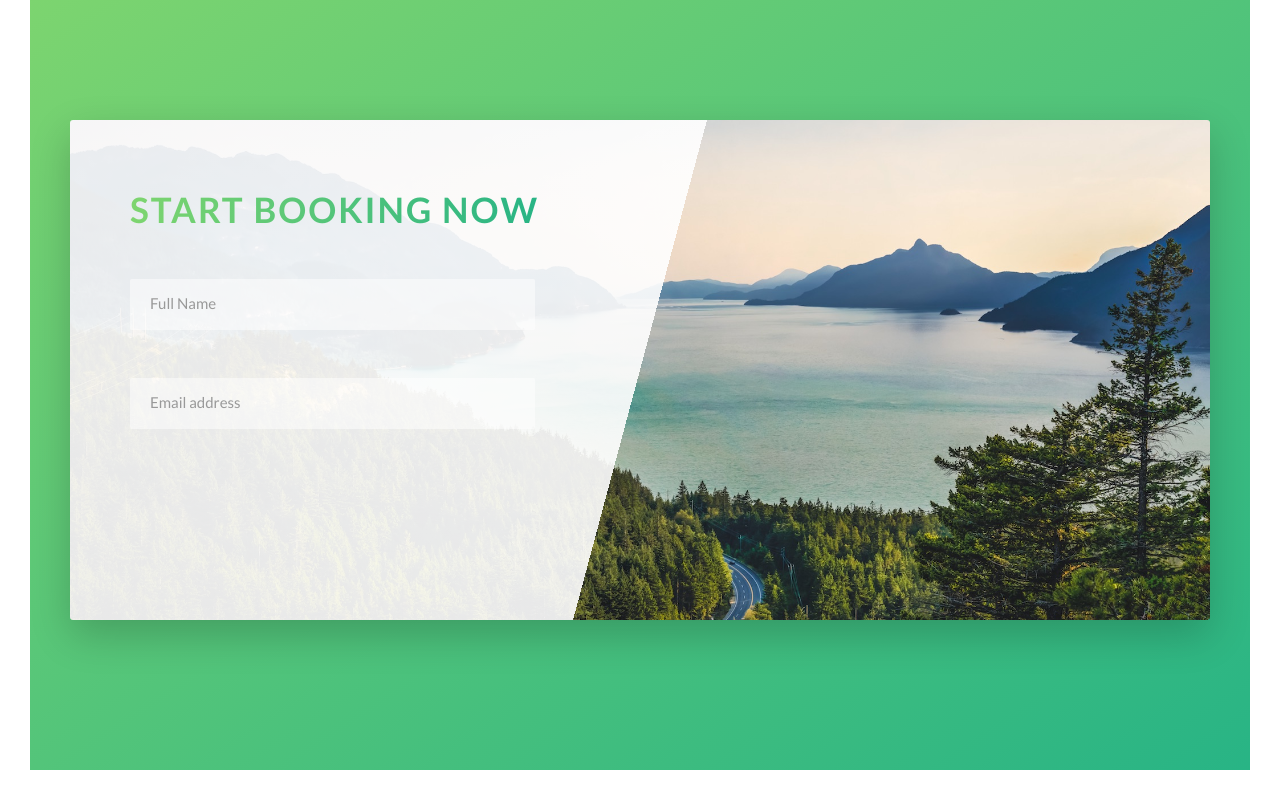
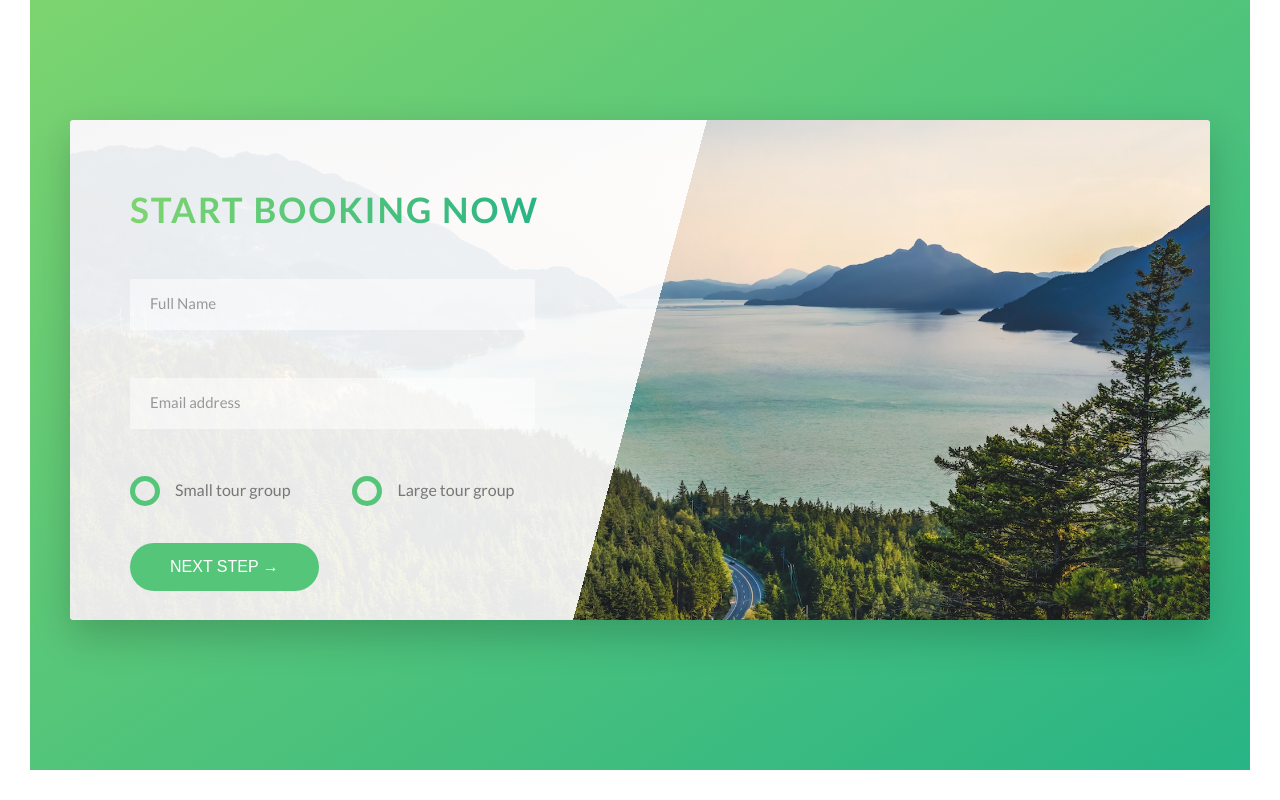
Before and after one commit to ClaveauAlex/Natours, a website: page index.html in a window 1280 px wide. Shown: the part 4711-5511 px from the top of the page. Drawn offline with Linux system fonts and the light colour scheme.

Commit message:
Building the Booking section part 3

```diff
--- a/index.html
+++ b/index.html
@@ -331,6 +331,36 @@
                   />
                   <label for="email" class="form__label">Email address</label>
                 </div>
+
+                <div class="form__group u-margin-bottom-medium">
+                  <div class="form__radio-group">
+                    <input
+                      type="radio"
+                      class="form__radio-input"
+                      id="small"
+                      name="size"
+                    />
+                    <label for="small" class="form__radio-label"
+                      ><span class="form__radio-button"></span>Small tour
+                      group</label
+                    >
+                  </div>
+                  <div class="form__radio-group">
+                    <input
+                      type="radio"
+                      class="form__radio-input"
+                      id="large"
+                      name="size"
+                    />
+                    <label for="large" class="form__radio-label"
+                      ><span class="form__radio-button"></span>Large tour
+                      group</label
+                    >
+                  </div>
+                </div>
+                <div class="form__group">
+                  <button class="btn btn--green">Next step &rarr;</button>
+                </div>
               </form>
             </div>
           </div>
--- a/sass/base/_utilities.scss
+++ b/sass/base/_utilities.scss
@@ -1,23 +1,23 @@
 .u-center-text {
-  text-align: center;
+  text-align: center !important;
 }
 
 .u-margin-top-big {
-  margin-top: 8rem;
+  margin-top: 8rem !important;
 }
 
 .u-margin-top-huge {
-  margin-top: 10rem;
+  margin-top: 10rem !important;
 }
 
 .u-margin-bottom-big {
-  margin-bottom: 8rem;
+  margin-bottom: 8rem !important;
 }
 
 .u-margin-bottom-medium {
-  margin-bottom: 4rem;
+  margin-bottom: 4rem !important;
 }
 
 .u-margin-bottom-small {
-  margin-bottom: 1.5rem;
+  margin-bottom: 1.5rem !important;
 }
--- a/sass/components/_button.scss
+++ b/sass/components/_button.scss
@@ -1,4 +1,5 @@
 .btn {
+  &,
   &:link,
   &:visited {
     text-transform: uppercase;
@@ -9,6 +10,10 @@
     transition: all 0.2s;
     position: relative;
     font-size: $default-font-size;
+
+    //change for the <button> element
+    border: none;
+    cursor: pointer;
   }
 
   &:hover {
@@ -21,7 +26,8 @@
     }
   }
 
-  &:active {
+  &:active,
+  &:focus {
     transform: translateY(-0.1rem);
     box-shadow: 0 0.5rem 1rem rgba($color-black, 0.2);
   }
--- a/sass/components/_form.scss
+++ b/sass/components/_form.scss
@@ -14,6 +14,7 @@
     border-bottom: 3px solid transparent;
     width: 90%;
     display: block;
+    transition: all 0.3s;
 
     &:focus {
       outline: none;
@@ -44,4 +45,50 @@
     visibility: hidden;
     transform: translateY(-4rem);
   }
+
+  &__radio-group {
+    width: 49%;
+    display: inline-block;
+  }
+
+  &__radio-input {
+    display: none;
+  }
+
+  &__radio-label {
+    font-size: $default-font-size;
+    cursor: pointer;
+    position: relative;
+    padding-left: 4.5rem;
+  }
+
+  &__radio-button {
+    height: 3rem;
+    width: 3rem;
+    border: 5px solid $color-primary;
+    border-radius: 50%;
+    display: inline-block;
+    position: absolute;
+    left: 0;
+    top: -0.4rem;
+
+    &::after {
+      content: "";
+      display: block;
+      height: 1.3rem;
+      width: 1.3rem;
+      border-radius: 50%;
+      position: absolute;
+      top: 50%;
+      left: 50%;
+      transform: translate(-50%, -50%);
+      background-color: $color-primary;
+      opacity: 0;
+      transition: opacity 0.2s;
+    }
+  }
+
+  &__radio-input:checked ~ &__radio-label &__radio-button::after {
+    opacity: 1;
+  }
 }
```
Also changed, not shown: css/style.css.
